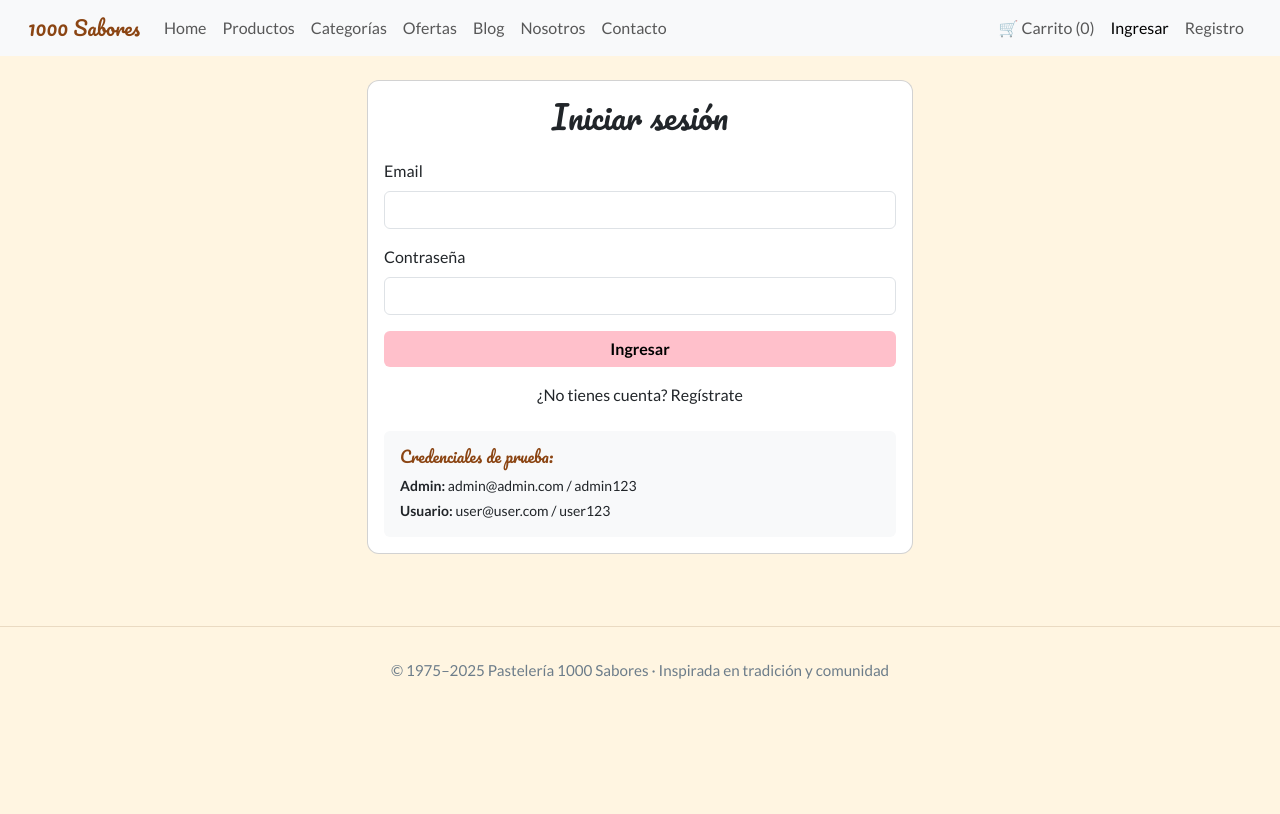
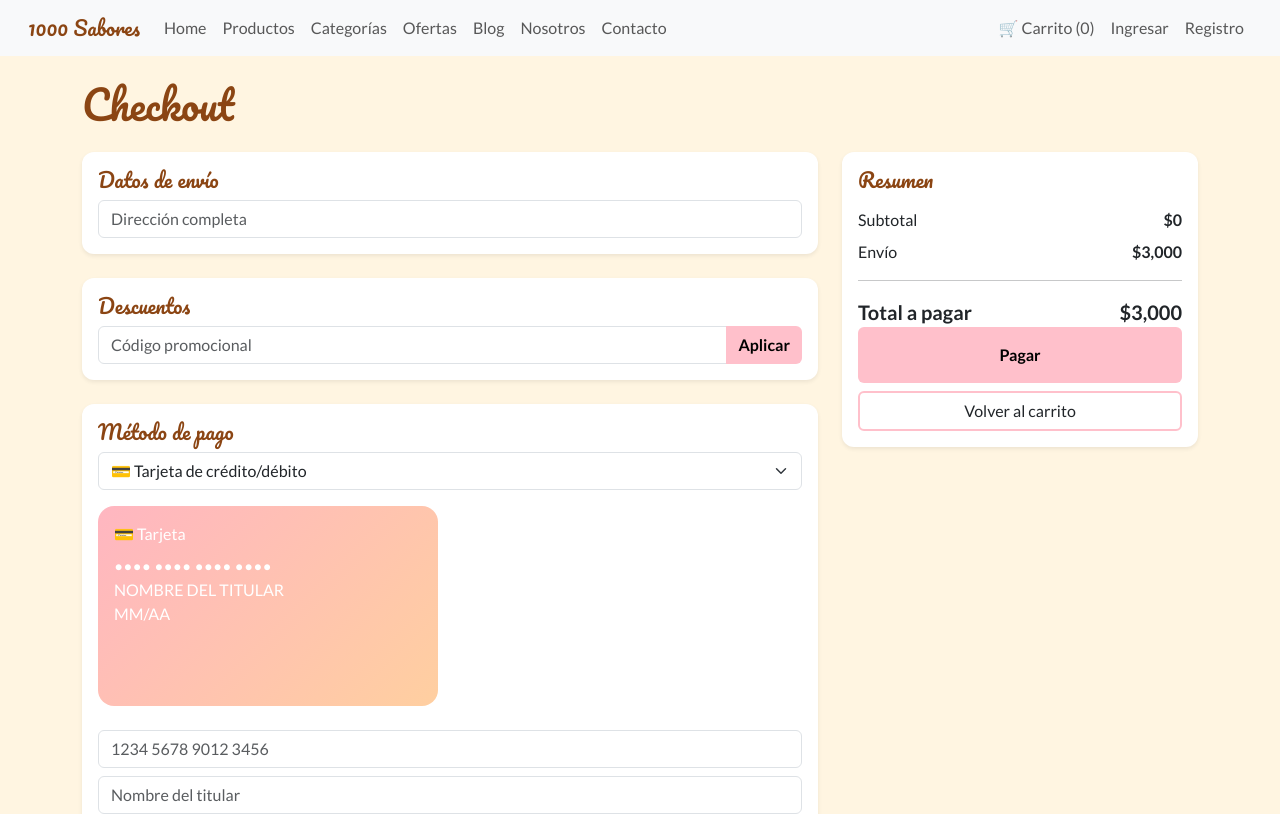
Before and after one commit to GVQ-uwu/Pasteleria_react, a React (Create React App) app: page /checkout in a window 1280 px wide. Before the commit this address led to /login. Shown: the top 814 px of the page. Built offline with nearby package versions, Linux system fonts and the light colour scheme.

Commit message:
update pro file navigation and add direct link to orders tab. Animation Checkout

```diff
--- a/src/components/Navbar.jsx
+++ b/src/components/Navbar.jsx
@@ -126,7 +126,9 @@ export default function Navbar() {
                   </li>
                   <li><hr className="dropdown-divider" /></li>
                   <li><Link className="dropdown-item" to="/perfil">Mi Perfil</Link></li>
-                  <li><Link className="dropdown-item" to="/mis-pedidos">Mis Pedidos</Link></li>
+                  <li><Link className="dropdown-item" to="/perfil?tab=pedidos">Mis Pedidos</Link></li>
+
+
                   {(isAdmin || isTest) && (
                     <li><Link className="dropdown-item" to="/admin">Panel Administrativo</Link></li>
                   )}
--- a/src/context/AuthContext.jsx
+++ b/src/context/AuthContext.jsx
@@ -97,9 +97,13 @@ export function AuthProvider({ children }) {
     setToken(null);
   };
 
-  const isAdmin = user?.rol === 'ADMIN' || user?.rol === 'TEST';
-  const isTest = user?.rol === 'TEST';
-  const isClient = user?.rol === 'CLIENTE';
+  const role = user?.rol?.toUpperCase() || null;
+
+  const isAdmin = role === "ADMIN";
+  const isTest = role === "TEST";
+  const isClient = role === "USER" || role === "CLIENTE";
+
+
   return (
     <AuthContext.Provider value={{
       user,
@@ -108,8 +112,9 @@ export function AuthProvider({ children }) {
       register,
       logout,
       isAdmin,
-      isTest,  // ← Nuevo
-      isClient, // ← Nuevo
+      isTest,
+      isClient,
+      role,
       loading
     }}>
       {children}
--- a/src/pages/shop/Carrito.jsx
+++ b/src/pages/shop/Carrito.jsx
@@ -2,6 +2,8 @@ import React, { useState } from 'react';
 import { Link, useNavigate } from 'react-router-dom';
 import { useCart } from '../../context/CartContext';
 import { useAuth } from '../../context/AuthContext';
+import { ProductService } from '../../services/ProductService';
+import ProductImage from '../../components/ProductImage';
 
 export default function Carrito() {
     const { items, total, remove, updateQty, clear } = useCart();
@@ -95,12 +97,11 @@ export default function Carrito() {
                                 <div key={item.id} className="cart-item p-3 border-bottom">
                                     <div className="row align-items-center">
                                         <div className="col-3 col-md-2">
-                                            <img
-                                                src={item.img || '/placeholder-producto.jpg'}
-                                                alt={item.nombre}
-                                                className="img-fluid rounded"
-                                                style={{ height: '80px', objectFit: 'cover' }}
+                                            <ProductImage
+                                                producto={item}
+                                                style={{ height: '200px', objectFit: 'cover' }}
                                             />
+
                                         </div>
                                         <div className="col-5 col-md-6">
                                             <h6 className="mb-1">{item.nombre}</h6>
--- a/src/pages/shop/Checkout.jsx
+++ b/src/pages/shop/Checkout.jsx
@@ -1,116 +1,313 @@
-import React, { useMemo, useState } from 'react';
-import { Navigate, useNavigate } from 'react-router-dom';
-import { useAuth } from '../../context/AuthContext';
-import { useCart } from '../../context/CartContext';
-import { applyDiscounts } from '../../utils/discounts';
-import { OrderService } from '../../services/OrderService';
+import React, { useState } from "react";
+import { Link, useNavigate } from "react-router-dom";
+import { useCart } from "../../context/CartContext";
+import { useAuth } from "../../context/AuthContext";
+
+// ---------------- VALIDACIÓN LUHN ----------------
+function validarLuhn(numero) {
+  let arr = numero.replace(/\s+/g, "").split("").reverse().map(x => parseInt(x));
+  let sum = arr.reduce((acc, val, idx) => {
+    if (idx % 2) {
+      val *= 2;
+      if (val > 9) val -= 9;
+    }
+    return acc + val;
+  }, 0);
+  return sum % 10 === 0;
+}
+
+// -------------- DETECTAR MARCA TARJETA --------------
+function detectarMarca(num) {
+  if (!num) return "desconocida";
+  if (/^4/.test(num)) return "visa";
+  if (/^5[1-5]/.test(num)) return "mastercard";
+  return "desconocida";
+}
+
+// MÁSCARA: 1234 5678 9012 3456
+function maskNumero(num) {
+  return num
+    .replace(/\D/g, "")
+    .slice(0, 16)
+    .replace(/(.{4})/g, "$1 ")
+    .trim();
+}
 
 export default function Checkout() {
+  const { items, total, clear } = useCart();
   const { user } = useAuth();
-  const { items, getTotalPrice, clearCart } = useCart();
-  const [code, setCode] = useState('');
-  const [loading, setLoading] = useState(false);
-  const [error, setError] = useState('');
   const navigate = useNavigate();
 
-  // Calcular total desde el carrito
-  const itemsTotal = getTotalPrice ? getTotalPrice() : items.reduce((sum, item) => sum + (item.precio * (item.cantidad || item.qty || 1)), 0);
+  const envio = 3000;
 
-  if (!user) return <Navigate to="/login" replace />;
-  if (items.length === 0) return <Navigate to="/carrito" replace />;
+  const [direccion, setDireccion] = useState("");
+  const [codigo, setCodigo] = useState("");
+  const [descuento, setDescuento] = useState(0);
+  const [procesando, setProcesando] = useState(false);
+  const [errores, setErrores] = useState({});
 
-  const { total: totalFinal, applied } = useMemo(() => applyDiscounts({
-    email: user?.email,
-    fechaNacimiento: user?.fechaNacimiento,
-    code,
-    itemsTotal
-  }), [user, code, itemsTotal]);
+  // ----------- MÉTODO DE PAGO -----------
+  const [metodoPago, setMetodoPago] = useState("tarjeta");
 
-  const handlePay = async () => {
-    setLoading(true);
-    setError('');
-
-    try {
-      // Crear el pedido en el backend
-      await OrderService.createOrder({
-        userEmail: user.email,
-        items: items.map(item => ({
-          productId: item.id,
-          nombre: item.nombre,
-          precio: item.precio,
-          cantidad: item.cantidad || item.qty || 1,
-          img: item.img
-        })),
-        totalOriginal: itemsTotal,
-        totalFinal,
-        descuentos: applied,
-        direccionEnvio: "Dirección por definir", // Puedes agregar un form para esto
-        estado: 'pendiente'
+  // ----------- TARJETA -----------
+  const [tarjeta, setTarjeta] = useState({
+    numero: "",
+    nombre: "",
+    exp: "",
+    cvv: ""
   });
 
-      // Limpiar carrito después del pago exitoso
-      clearCart();
-      navigate('/pago-exitoso');
-    } catch (err) {
-      setError('Error al procesar el pago. Por favor, intenta nuevamente.');
-      console.error('Error creating order:', err);
-    } finally {
-      setLoading(false);
+  const [flipped, setFlipped] = useState(false);
+  const marca = detectarMarca(tarjeta.numero.replace(/\s/g, ""));
+
+  const aplicarCupon = () => {
+    if (codigo === "BIENVENIDA10") {
+      setDescuento(total * 0.1);
+      alert("Cupón aplicado ✔ (10% OFF)");
+    } else {
+      alert("Código no válido");
     }
+  };
+
+  const totalFinal = total - descuento + envio;
+
+  // ---------------- HANDLE PAY ----------------
   const handlePay = () => {
-      addPedido({
-        userEmail: user.email,
-        items,
-        totalOriginal: itemsTotal,
-        totalFinal,
-        descuentos: applied
-      });
+    setErrores({});
+
+    if (metodoPago === "tarjeta") {
+      let errs = {};
+      if (!validarLuhn(tarjeta.numero)) errs.numero = true;
+      if (!tarjeta.nombre.trim()) errs.nombre = true;
+      if (!tarjeta.exp.trim()) errs.exp = true;
+      if (!tarjeta.cvv || tarjeta.cvv.length < 3) errs.cvv = true;
+
+      if (Object.keys(errs).length > 0) {
+        setErrores(errs);
+        return;
+      }
+    }
+
+    // Procesar
+    setProcesando(true);
+
+    setTimeout(() => {
       clear();
-      navigate('/pago-exitoso');
+      navigate("/pago-exitoso");
+    }, 2000);
   };
 
   return (
     <div className="container py-4">
-        <h2>Checkout</h2>
+      <h1
+        className="display-6 mb-4"
+        style={{ fontFamily: "Pacifico, cursive", color: "var(--choco)" }}
+      >
+        Checkout
+      </h1>
 
-        {error && (
-          <div className="alert alert-danger" role="alert">
-            {error}
-          </div>
-        )}
-        <div className="row g-3">
-          <div className="col-md-8">
-            <div className="p-3 bg-white border rounded mb-3">
+      <div className="row">
+
+        {/* --------------------- COLUMNA IZQUIERDA --------------------- */}
+        <div className="col-lg-8">
+
+          {/* Dirección */}
+          <div className="card border-0 shadow-sm mb-4">
+            <div className="card-body">
               <h5>Datos de envío</h5>
-              <div className="row g-2">
-                <div className="col-md-6"><input className="form-control" placeholder="Nombre" defaultValue={user?.nombre || ''} /></div>
-                <div className="col-md-6"><input className="form-control" placeholder="Email" defaultValue={user?.email || ''} /></div>
-                <div className="col-12"><input className="form-control" placeholder="Dirección" /></div>
-                <div className="col-6"><input className="form-control" placeholder="Ciudad" /></div>
-                <div className="col-6"><input className="form-control" placeholder="Fecha de entrega (opcional)" type="date" /></div>
+              <input
+                className="form-control"
+                placeholder="Dirección completa"
+                value={direccion}
+                onChange={(e) => setDireccion(e.target.value)}
+              />
             </div>
           </div>
-            <div className="p-3 bg-white border rounded">
+
+          {/* Descuentos */}
+          <div className="card border-0 shadow-sm mb-4">
+            <div className="card-body">
               <h5>Descuentos</h5>
-              <input className="form-control" placeholder="Código promocional (FELICES50)"
-                value={code} onChange={e => setCode(e.target.value)} />
-              <ul className="mt-2">
-                {applied.map(a => (<li key={a.key}>{a.desc}</li>))}
-              </ul>
-            </div>
-          </div>
-          <div className="col-md-4">
-            <div className="p-3 bg-white border rounded">
-              <h5>Resumen</h5>
-              <div className="d-flex justify-content-between"><span>Subtotal</span><strong>${itemsTotal.toLocaleString()}</strong></div>
-              <div className="d-flex justify-content-between"><span>Total a pagar</span><strong>${totalFinal.toLocaleString()}</strong></div>
-              <div className="mt-3 d-grid">
-                <button className="btn btn-accent" onClick={handlePay}>Pagar</button>
+              <div className="input-group">
+                <input
+                  className="form-control"
+                  placeholder="Código promocional"
+                  value={codigo}
+                  onChange={(e) => setCodigo(e.target.value)}
+                />
+                <button className="btn btn-accent" onClick={aplicarCupon}>
+                  Aplicar
+                </button>
               </div>
             </div>
           </div>
+
+          {/* Método de pago */}
+          <div className="card border-0 shadow-sm mb-4">
+            <div className="card-body">
+              <h5>Método de pago</h5>
+
+              <select
+                className="form-select"
+                value={metodoPago}
+                onChange={(e) => setMetodoPago(e.target.value)}
+              >
+                <option value="tarjeta">💳 Tarjeta de crédito/débito</option>
+                <option value="efectivo">💵 Pago al recibir</option>
+              </select>
+
+              {metodoPago === "tarjeta" && (
+                <div className="mt-3">
+
+                  {/* TARJETA ANIMADA */}
+                  <div className={`card-pro-wrapper mb-4 ${flipped ? "flipped" : ""}`}>
+
+                    {/* FRENTE */}
+                    <div className="card-pro front">
+                      <div className="icono-tarjeta mb-2">
+                        {marca === "visa" && "💳 VISA"}
+                        {marca === "mastercard" && "💳 Mastercard"}
+                        {marca === "desconocida" && "💳 Tarjeta"}
+                      </div>
+
+                      <div className="card-pro-number">
+                        {tarjeta.numero || "•••• •••• •••• ••••"}
+                      </div>
+
+                      <div className="card-pro-name">
+                        {tarjeta.nombre || "NOMBRE DEL TITULAR"}
+                      </div>
+
+                      <div className="card-pro-exp">
+                        {tarjeta.exp || "MM/AA"}
                       </div>
                     </div>
+
+                    {/* DORSO */}
+                    <div className="card-pro back">
+                      <div className="card-pro-strip"></div>
+                      <div className="card-pro-cvv">
+                        {tarjeta.cvv || "•••"}
+                      </div>
+                    </div>
+                  </div>
+
+                  {/* Inputs PRO */}
+
+                  {/* Número */}
+                  <input
+                    type="text"
+                    className={`form-control mb-2 ${errores.numero ? "is-invalid" : ""}`}
+                    placeholder="1234 5678 9012 3456"
+                    value={tarjeta.numero}
+                    onChange={(e) =>
+                      setTarjeta({
+                        ...tarjeta,
+                        numero: maskNumero(e.target.value)
+                      })
+                    }
+                    onFocus={() => setFlipped(false)}
+                  />
+                  <div className="invalid-feedback">Número inválido</div>
+
+                  {/* Nombre */}
+                  <input
+                    type="text"
+                    className={`form-control mb-2 ${errores.nombre ? "is-invalid" : ""}`}
+                    placeholder="Nombre del titular"
+                    value={tarjeta.nombre}
+                    onChange={(e) => setTarjeta({ ...tarjeta, nombre: e.target.value })}
+                    onFocus={() => setFlipped(false)}
+                  />
+                  <div className="invalid-feedback">Ingrese el nombre</div>
+
+                  {/* Exp + CVV */}
+                  <div className="row">
+                    <div className="col-6">
+                      <input
+                        type="text"
+                        className={`form-control mb-2 ${errores.exp ? "is-invalid" : ""}`}
+                        placeholder="MM/AA"
+                        value={tarjeta.exp}
+                        onChange={(e) => setTarjeta({ ...tarjeta, exp: e.target.value })}
+                        onFocus={() => setFlipped(false)}
+                      />
+                      <div className="invalid-feedback">Fecha inválida</div>
+                    </div>
+
+                    <div className="col-6">
+                      <input
+                        type="text"
+                        className={`form-control mb-2 ${errores.cvv ? "is-invalid" : ""}`}
+                        placeholder="CVV"
+                        maxLength={4}
+                        value={tarjeta.cvv}
+                        onChange={(e) => setTarjeta({ ...tarjeta, cvv: e.target.value })}
+                        onFocus={() => setFlipped(true)}
+                      />
+                      <div className="invalid-feedback">CVV inválido</div>
+                    </div>
+                  </div>
+
+                </div>
+              )}
+            </div>
+          </div>
+        </div>
+
+        {/* --------------------- COLUMNA DERECHA (RESUMEN) --------------------- */}
+        <div className="col-lg-4">
+          <div className="card border-0 shadow-sm">
+
+            <div className="card-body">
+              <h5 className="mb-3">Resumen</h5>
+
+              <div className="d-flex justify-content-between mb-2">
+                <span>Subtotal</span>
+                <strong>${total.toLocaleString()}</strong>
+              </div>
+
+              <div className="d-flex justify-content-between mb-2">
+                <span>Envío</span>
+                <strong>${envio.toLocaleString()}</strong>
+              </div>
+
+              {descuento > 0 && (
+                <div className="d-flex justify-content-between text-success mb-2">
+                  <span>Descuento</span>
+                  <strong>- ${descuento.toLocaleString()}</strong>
+                </div>
+              )}
+
+              <hr />
+
+              <div className="d-flex justify-content-between fw-bold fs-5">
+                <span>Total a pagar</span>
+                <span>${totalFinal.toLocaleString()}</span>
+              </div>
+
+              {/* SPINNER */}
+              {procesando && (
+                <div className="text-center my-3">
+                  <div className="spinner-border text-success"></div>
+                </div>
+              )}
+
+              <button className="btn btn-accent w-100 py-3 mb-2" onClick={handlePay}>
+                Pagar
+              </button>
+
+              <Link to="/carrito" className="btn btn-outline-accent w-100">
+                Volver al carrito
+              </Link>
+
+            </div>
+
+          </div>
+        </div>
+
+      </div>
+
+    </div>
   );
-  };
 }
--- a/src/pages/shop/Perfil.jsx
+++ b/src/pages/shop/Perfil.jsx
@@ -2,6 +2,7 @@ import React, { useState, useEffect } from 'react';
 import { useNavigate, Link } from 'react-router-dom';
 import { useAuth } from '../../context/AuthContext';
 import { UserService } from '../../services/UserService';
+import { useLocation } from 'react-router-dom';
 import axios from 'axios';
 
 export default function Perfil() {
@@ -23,9 +24,16 @@ export default function Perfil() {
 
     const navigate = useNavigate();
     const { user: authUser, token, logout } = useAuth();
+    const location = useLocation();
 
     // Cargar datos del usuario al montar el componente
     useEffect(() => {
+        const params = new URLSearchParams(location.search);
+        const tab = params.get("tab");
+
+        if (tab) {
+            setActiveTab(tab);
+        }
         const loadUserProfile = async () => {
             try {
                 setLoading(true);
@@ -76,7 +84,7 @@ export default function Perfil() {
         };
 
         loadUserProfile();
-    }, [authUser, navigate]);
+    }, [authUser, navigate, location.search]);
 
     // Cargar pedidos cuando se active la pestaña
     useEffect(() => {
@@ -196,6 +204,18 @@ export default function Perfil() {
         );
     }
 
+    {
+        user?.rol === "ADMIN" && (
+            <button
+                className="btn btn-outline-accent w-100"
+                onClick={() => navigate("/admin")}
+            >
+                Panel Administrador
+            </button>
+        )
+    }
+
+
     const role = (user?.rol || "").toUpperCase();
     const isAdmin = role === "ADMIN";
     const isTester = role === "TEST";
@@ -293,15 +313,6 @@ export default function Perfil() {
                                     <i className="bi bi-person me-2"></i>
                                     Mi Perfil
                                 </button>
-                                {!isAdmin && (
-                                    <button
-                                        className={`nav-link py-3 border-bottom ${activeTab === 'pedidos' ? 'active bg-light' : ''}`}
-                                        onClick={() => setActiveTab('pedidos')}
-                                    >
-                                        <i className="bi bi-box-seam me-2"></i>
-                                        Mis Pedidos
-                                    </button>
-                                )}
                                 <button
                                     className={`nav-link py-3 border-bottom ${activeTab === 'configuracion' ? 'active bg-light' : ''}`}
                                     onClick={() => setActiveTab('configuracion')}
@@ -326,13 +337,20 @@ export default function Perfil() {
                                             Ver Carrito
                                         </Link>
                                     )}
-
-                                    {(isClient || isTester) && (
+                                    {(isAdmin || isTester) && (
                                         <Link to="/admin" className="btn btn-outline-warning">
                                             <i className="bi bi-shield-lock me-2"></i>
                                             Panel Administrador
                                         </Link>
                                     )}
+
+                                    {isClient && (
+                                        <Link to="/perfil?tab=pedidos" className="btn btn-accent">
+                                            <i className="bi bi-cart3 me-2"></i>
+                                            Mis Pedidos
+                                        </Link>
+                                    )}
+
                                 </div>
                             </div>
                         </div>
--- a/src/styles.css
+++ b/src/styles.css
@@ -222,3 +222,45 @@ a:hover {
   transform: translateY(-2px);
   box-shadow: 0 5px 15px rgba(255, 192, 203, 0.4);
 }
+
+/* ---------------------------------------------------------------------------- */
+/* TARJETA ANIMADA */
+.card-pro-wrapper {
+  position: relative;
+  width: 340px;
+  height: 200px;
+  margin-top: 1rem;
+  perspective: 1000px;
+}
+
+.card-pro {
+  position: absolute;
+  inset: 0;
+  border-radius: 16px;
+  padding: 16px;
+  background: linear-gradient(135deg, #ffb6c1, #ffcfa0);
+  color: #fff;
+  backface-visibility: hidden;
+  transition: transform 0.6s ease;
+}
+
+/* estado por defecto */
+.card-pro.front {
+  transform: rotateY(0deg);
+}
+
+.card-pro.back {
+  background: #f9fafb;
+  color: #333;
+  transform: rotateY(180deg);
+}
+
+/* cuando flipped = true en el wrapper */
+.card-pro-wrapper.flipped .card-pro.front {
+  transform: rotateY(-180deg);
+}
+
+.card-pro-wrapper.flipped .card-pro.back {
+  transform: rotateY(0deg);
+}
+/* FIN TARJETA ANIMADA */
```
Lines whose indentation alone changed are shown as unchanged.
